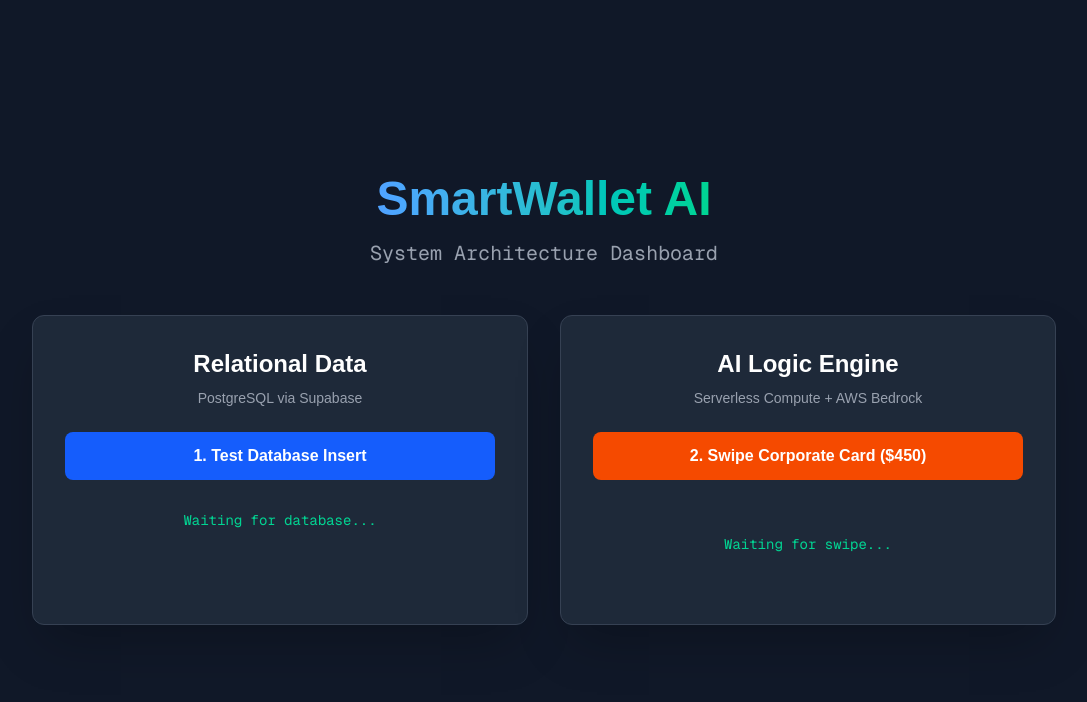
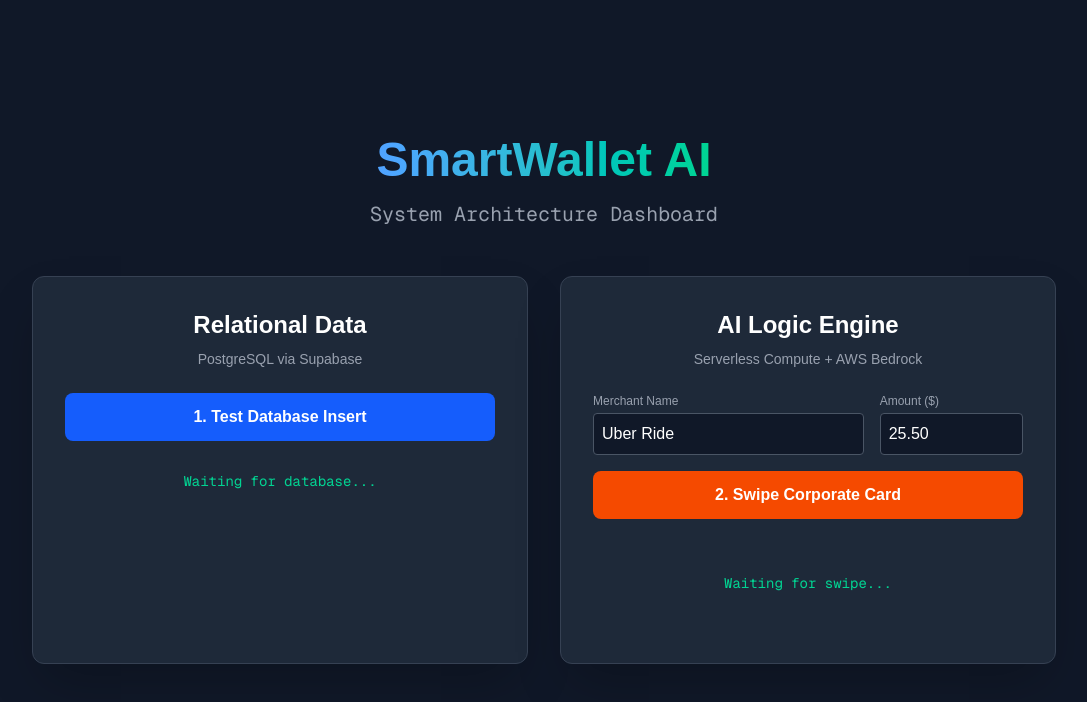
Before and after one commit to prajjwalsingh11/smartwallet-ai, a Next.js app: page / in a window 1280 px wide. Shown: the top 702 px of the page, without its empty margins (96-1183 px from the left). Built offline with nearby package versions, Linux system fonts and the light colour scheme; no server answers.

Commit message:
Added dynamic inputs for AI validation

```diff
--- a/app/page.tsx
+++ b/app/page.tsx
@@ -8,7 +8,11 @@
   const [awsStatus, setAwsStatus] = useState("Waiting for swipe...");
   const [aiDecision, setAiDecision] = useState("");
 
-  // --- 1. Supabase Database Test (Completed) ---
+  // New state variables for dynamic inputs
+  const [merchantInput, setMerchantInput] = useState("Uber Ride");
+  const [amountInput, setAmountInput] = useState("25.50");
+
+  // --- 1. Supabase Database Test ---
   const testDatabaseConnection = async () => {
     setDbStatus("Connecting to Supabase...");
     const { data, error } = await supabase
@@ -20,7 +24,7 @@
     else setDbStatus(`DB Success: User ${data[0].name} added!`);
   };
 
-  // --- 2. AWS Lambda & Bedrock Test (Updated for AI) ---
+  // --- 2. AWS Lambda & Bedrock Test (Dynamic) ---
   const simulateCardSwipe = async () => {
     setAwsStatus("Analyzing transaction via AWS Bedrock...");
     setAiDecision("");
@@ -39,8 +43,8 @@
           "Content-Type": "application/json"
         },
         body: JSON.stringify({
-          merchant: "Exotic Sports Car Rentals",
-          amount: 450.00
+          merchant: merchantInput,
+          amount: parseFloat(amountInput) || 0
         })
       });
 
@@ -48,7 +52,7 @@
       console.log("AWS AI Response:", data);
 
       if (data && data.decision) {
-        setAwsStatus(`Success! Merchant: ${data.merchantAnalyzed}`);
+        setAwsStatus(`Success! Merchant: ${data.merchantAnalyzed} ($${data.amountProcessed})`);
         setAiDecision(`AI Engine: ${data.decision}`);
       } else {
         setAwsStatus(`Received anomaly: ${JSON.stringify(data).substring(0, 60)}...`);
@@ -88,11 +92,34 @@
         <div className="bg-gray-800 p-8 rounded-xl border border-gray-700 shadow-2xl flex flex-col items-center text-center">
           <h3 className="text-2xl font-bold mb-2">AI Logic Engine</h3>
           <p className="text-sm text-gray-400 mb-6">Serverless Compute + AWS Bedrock</p>
+
+          {/* Dynamic Inputs */}
+          <div className="flex gap-4 w-full mb-4">
+            <div className="flex-1">
+              <label className="block text-xs text-gray-400 mb-1 text-left">Merchant Name</label>
+              <input
+                type="text"
+                value={merchantInput}
+                onChange={(e) => setMerchantInput(e.target.value)}
+                className="w-full bg-gray-900 border border-gray-600 rounded p-2 text-white focus:outline-none focus:border-orange-500"
+              />
+            </div>
+            <div className="w-1/3">
+              <label className="block text-xs text-gray-400 mb-1 text-left">Amount ($)</label>
+              <input
+                type="number"
+                value={amountInput}
+                onChange={(e) => setAmountInput(e.target.value)}
+                className="w-full bg-gray-900 border border-gray-600 rounded p-2 text-white focus:outline-none focus:border-orange-500"
+              />
+            </div>
+          </div>
+
           <button
             onClick={simulateCardSwipe}
             className="px-6 py-3 w-full bg-orange-600 hover:bg-orange-500 rounded-lg font-bold transition-all active:scale-95 mb-4"
           >
-            2. Swipe Corporate Card ($450)
+            2. Swipe Corporate Card
           </button>
 
           <div className="flex flex-col h-24 items-center justify-center w-full px-2">
@@ -100,7 +127,11 @@
               {awsStatus}
             </p>
             {aiDecision && (
-              <p className={`mt-2 p-3 w-full rounded text-sm font-bold shadow-inner ${aiDecision.includes('DECLINED') ? 'bg-red-900/50 text-red-400 border border-red-800' : 'bg-green-900/50 text-green-400 border border-green-800'}`}>
+              <p className={`mt-2 p-3 w-full rounded text-sm font-bold shadow-inner ${
+                aiDecision.includes('DECLINED') || aiDecision.includes('ERROR')
+                  ? 'bg-red-900/50 text-red-400 border border-red-800'
+                  : 'bg-green-900/50 text-green-400 border border-green-800'
+              }`}>
                 {aiDecision}
               </p>
             )}
```
